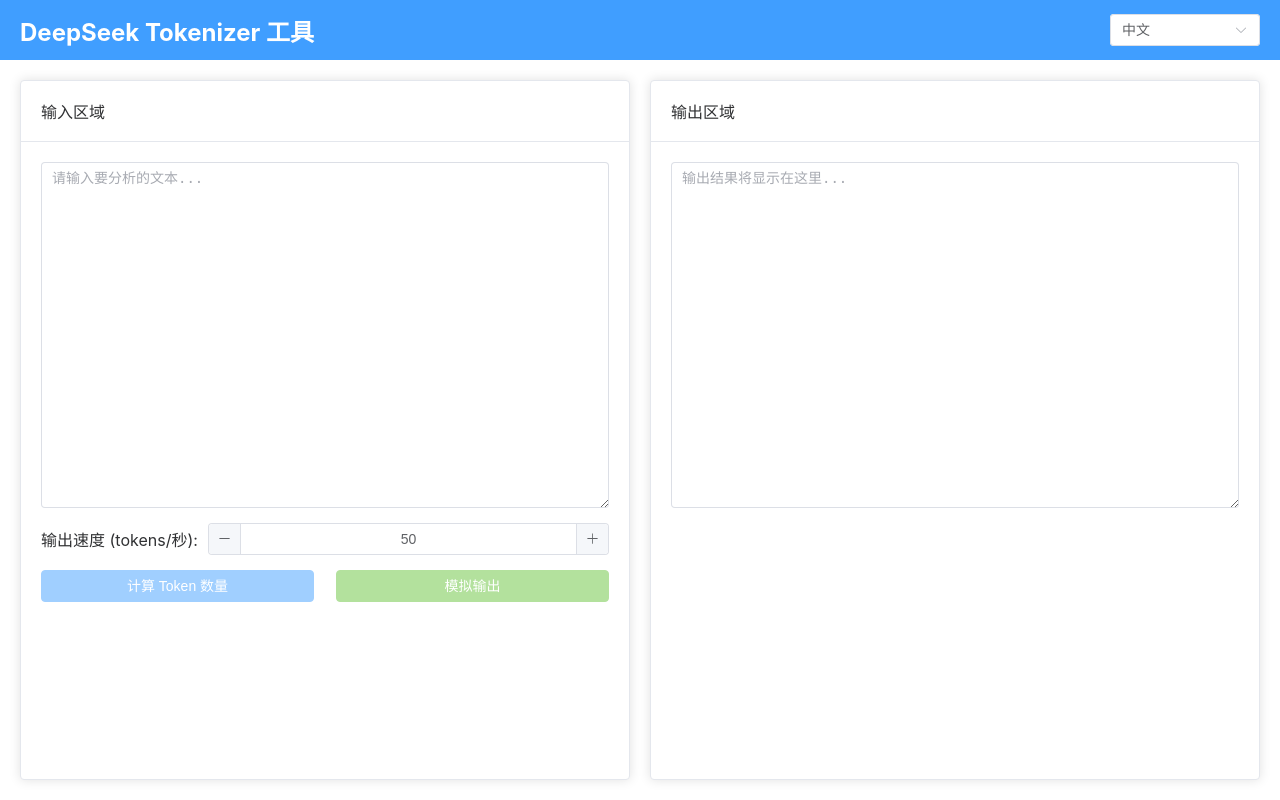
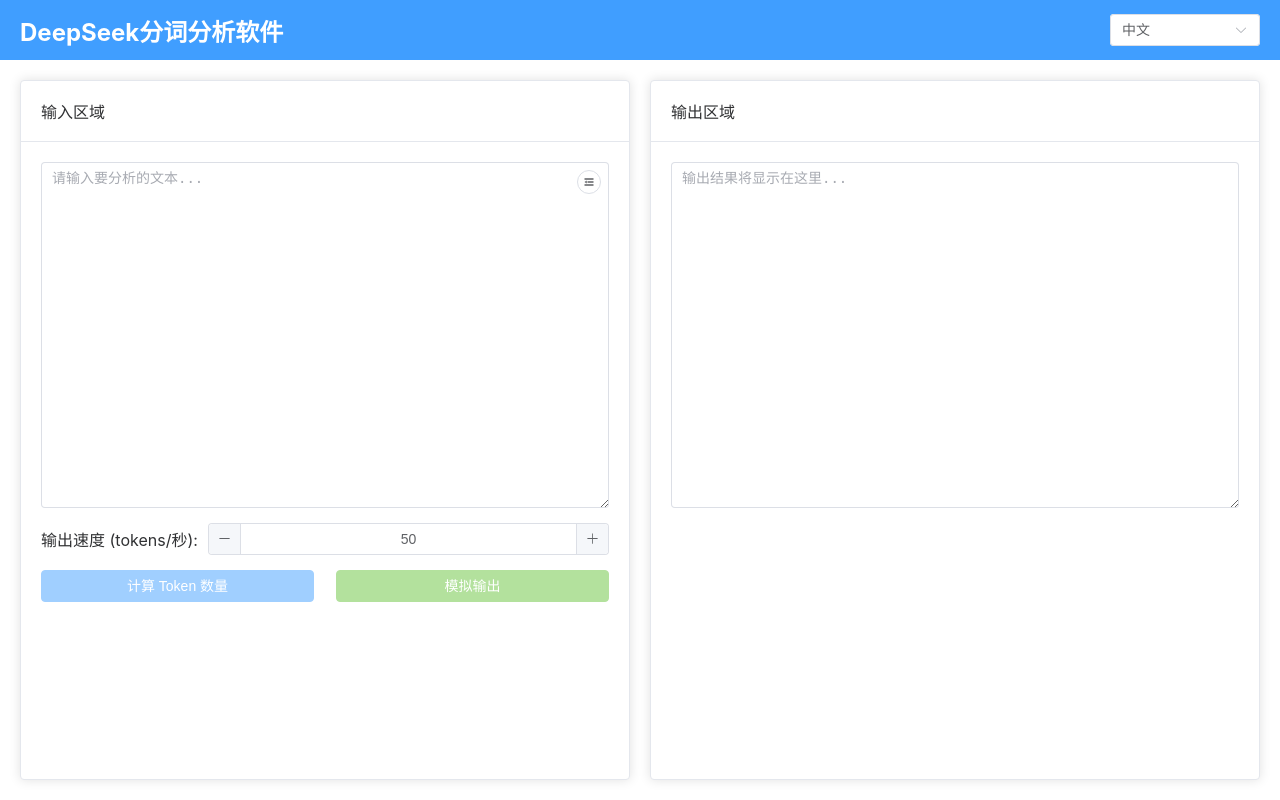
Before and after one commit to zihaoli-cn/deepseek-tokenizer-web, a Vue app in the folder frontend/: page / in a window 1280 px wide. Built offline with nearby package versions, Linux system fonts and the light colour scheme.

Commit message:
增加注释；增加展开折叠功能

```diff
--- a/frontend/src/App.vue
+++ b/frontend/src/App.vue
@@ -23,14 +23,25 @@
               </template>
 
               <div style="flex: 1; display: flex; flex-direction: column; gap: 15px;">
-                <!-- 输入文本框 -->
-                <el-input
-                  v-model="inputText"
-                  type="textarea"
-                  :placeholder="t('inputPlaceholder')"
-                  :rows="15"
-                  style="flex: 1;"
-                />
+                <!-- 输入文本框（支持展开/折叠） -->
+                <div style="position: relative; flex: 1;">
+                  <el-input
+                    v-model="inputText"
+                    type="textarea"
+                    :placeholder="t('inputPlaceholder')"
+                    :rows="inputTextareaExpanded ? 15 : 5"
+                    style="width: 100%; height: 100%;"
+                  />
+                  <!-- 展开/折叠控制按钮 -->
+                  <el-button
+                    @click="toggleInputTextarea"
+                    :icon="inputTextareaExpanded ? Fold : Expand"
+                    size="small"
+                    circle
+                    style="position: absolute; top: 8px; right: 8px; z-index: 10; background: rgba(255, 255, 255, 0.9);"
+                    :title="inputTextareaExpanded ? '折叠输入框' : '展开输入框'"
+                  />
+                </div>
 
                 <!-- Token 数量显示（折叠框） -->
                 <el-collapse v-model="activeCollapse" style="margin-top: 10px;" v-if="tokenCount !== null">
@@ -257,51 +268,89 @@
 </template>
 
 <script setup>
+// Vue 核心功能
 import { ref, computed } from 'vue'
+// 国际化支持
 import { useI18n } from 'vue-i18n'
+// Element Plus 组件
 import { ElMessage } from 'element-plus'
+// HTTP 客户端
 import axios from 'axios'
-import { CopyDocument, Download } from '@element-plus/icons-vue'
+// Element Plus 图标
+import { CopyDocument, Download, Expand, Fold } from '@element-plus/icons-vue'
 
 const { t, locale } = useI18n()
 
-// 数据
+// ==================== 核心数据状态 ====================
+// 输入文本内容
 const inputText = ref('')
+// 输出文本内容
 const outputText = ref('')
+// Token 数量统计
 const tokenCount = ref(null)
+// 输出速度设置（每秒Token数）
 const tokensPerSecond = ref(50)
+// 计算Token时的加载状态
 const counting = ref(false)
+// 流式输出状态标识
 const streaming = ref(false)
+// 输出进度百分比
 const progress = ref(0)
+// 当前输出的Token索引
 const currentToken = ref(0)
+// 总Token数量
 const totalTokens = ref(0)
 
-// 新增：分词详情相关数据
-const tokenDetails = ref([])  // 存储分词详情
-const tokenStatistics = ref({})  // 存储统计信息
-const activeCollapse = ref([])  // 控制折叠框状态
+// ==================== 分词详情数据 ====================
+// 存储分词详情数组，每个元素包含token字符串、ID和类型
+const tokenDetails = ref([])
+// 分词统计信息：单词、标点、特殊token、空格的数量
+const tokenStatistics = ref({})
+// 控制分词详情折叠框的展开状态
+const activeCollapse = ref([])
+// 虚拟滚动配置选项
 const virtualScrollOptions = ref({
-  itemSize: 40,  // 每个token项的高度(px)
+  itemSize: 40,      // 每个token项的高度(px)
   visibleItems: 20,  // 可见区域显示的数量
 })
+// 虚拟滚动容器的滚动位置
 const scrollTop = ref(0)
+// 虚拟滚动容器的DOM引用
 const scrollContainer = ref(null)
 
-// 新增：输出区域token信息相关
+// ==================== 输出区域Token交互数据 ====================
+// 输出文本容器的DOM引用
 const outputContainer = ref(null)
-const charToTokenMap = ref([])  // 字符索引到token索引的映射
-const currentTooltipToken = ref(null)  // 当前显示的tooltip对应的token信息
-const tooltipVisible = ref(false)  // tooltip是否可见
-const tooltipPosition = ref({ x: 0, y: 0 })  // tooltip位置
+// 字符索引到token索引的映射，用于鼠标悬停显示token信息
+const charToTokenMap = ref([])
+// 当前显示的tooltip对应的token信息
+const currentTooltipToken = ref(null)
+// tooltip是否可见
+const tooltipVisible = ref(false)
+// tooltip的屏幕位置坐标
+const tooltipPosition = ref({ x: 0, y: 0 })
 
 let eventSource = null
 
-// 防重复点击相关状态
-const streamingController = ref(null) // AbortController实例
-const isRequestPending = ref(false)   // 请求锁，防止重复点击
-const streamingState = ref('idle')    // 状态机：'idle' | 'starting' | 'streaming' | 'stopping' | 'error'
+// ==================== 请求状态管理 ====================
+// AbortController实例，用于取消正在进行的请求
+const streamingController = ref(null)
+// 请求锁，防止重复点击发送请求
+const isRequestPending = ref(false)
+// 流式输出状态机，控制UI状态显示
+// 状态值：'idle'（空闲）| 'starting'（启动中）| 'streaming'（流式输出中）| 'stopping'（停止中）| 'error'（错误）
+const streamingState = ref('idle')
 
-// 计算可见的token索引（虚拟滚动）
+// ==================== UI状态控制 ====================
+// 输入框展开状态控制：true为展开（15行），false为折叠（5行）
+const inputTextareaExpanded = ref(true)
+
+// ==================== 计算属性 ====================
+/**
+ * 计算虚拟滚动中可见的token索引
+ * 根据滚动位置和容器高度动态计算需要渲染的token项
+ * @returns {number[]} 可见token的索引数组
+ */
 const visibleTokenIndices = computed(() => {
   if (!tokenDetails.value.length) return []
 
@@ -314,12 +363,29 @@
   return Array.from({ length: endIndex - startIndex }, (_, i) => startIndex + i)
 })
 
-// 切换语言
+// ==================== 工具方法 ====================
+/**
+ * 切换应用语言
+ * @param {string} value - 语言代码，如 'zh-CN' 或 'en-US'
+ */
 const changeLocale = (value) => {
   locale.value = value
 }
 
-// 构建字符到token的映射
+/**
+ * 切换输入框展开/折叠状态
+ * 展开状态：15行高度，适合大量文本输入
+ * 折叠状态：5行高度，节省屏幕空间
+ */
+const toggleInputTextarea = () => {
+  inputTextareaExpanded.value = !inputTextareaExpanded.value
+}
+
+/**
+ * 构建字符索引到token索引的映射
+ * 用于在输出文本中实现鼠标悬停显示对应token信息的功能
+ * 映射关系：输出文本中的每个字符 -> 对应的token索引
+ */
 const buildCharToTokenMap = () => {
   if (!tokenDetails.value.length || !outputText.value) {
     charToTokenMap.value = []
--- a/frontend/src/locales/zh-CN.json
+++ b/frontend/src/locales/zh-CN.json
@@ -1,5 +1,5 @@
 {
-  "title": "DeepSeek Tokenizer 工具",
+  "title": "DeepSeek分词分析软件",
   "inputArea": "输入区域",
   "outputArea": "输出区域",
   "inputPlaceholder": "请输入要分析的文本...",
```
